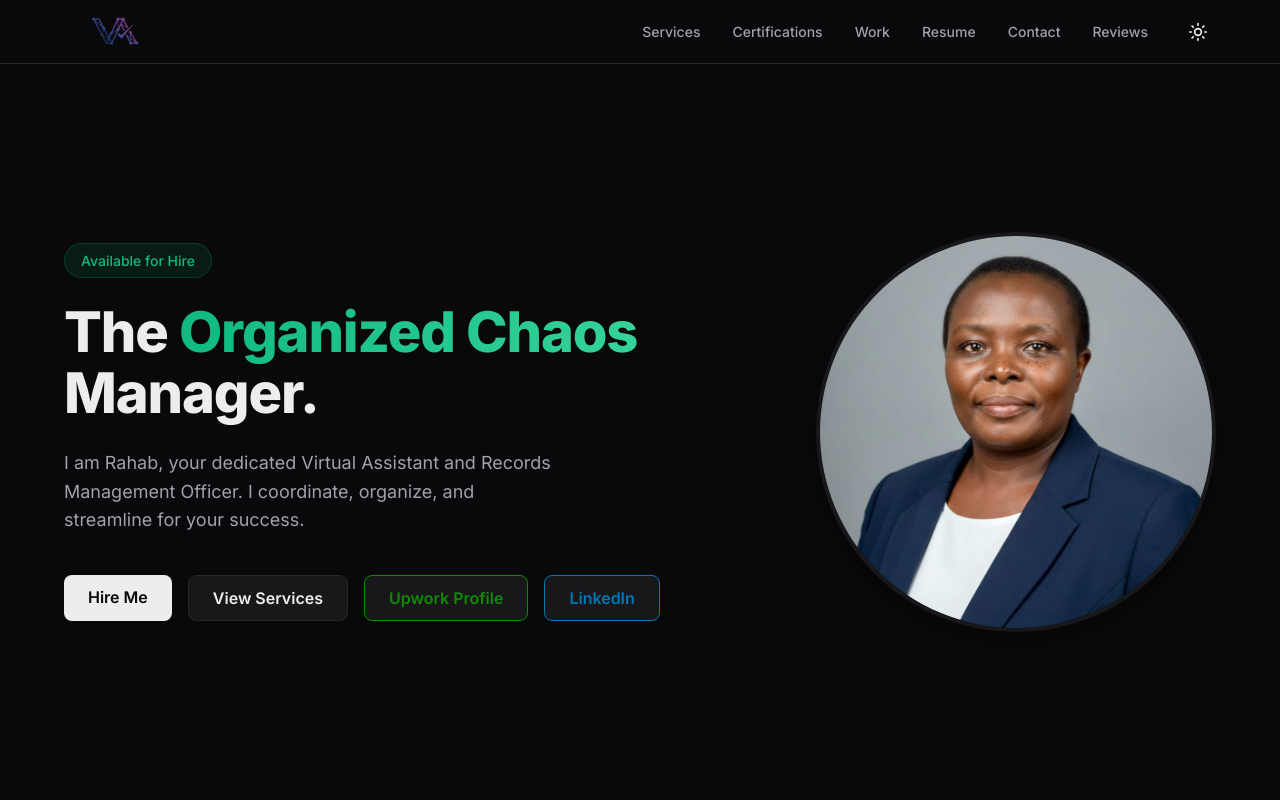
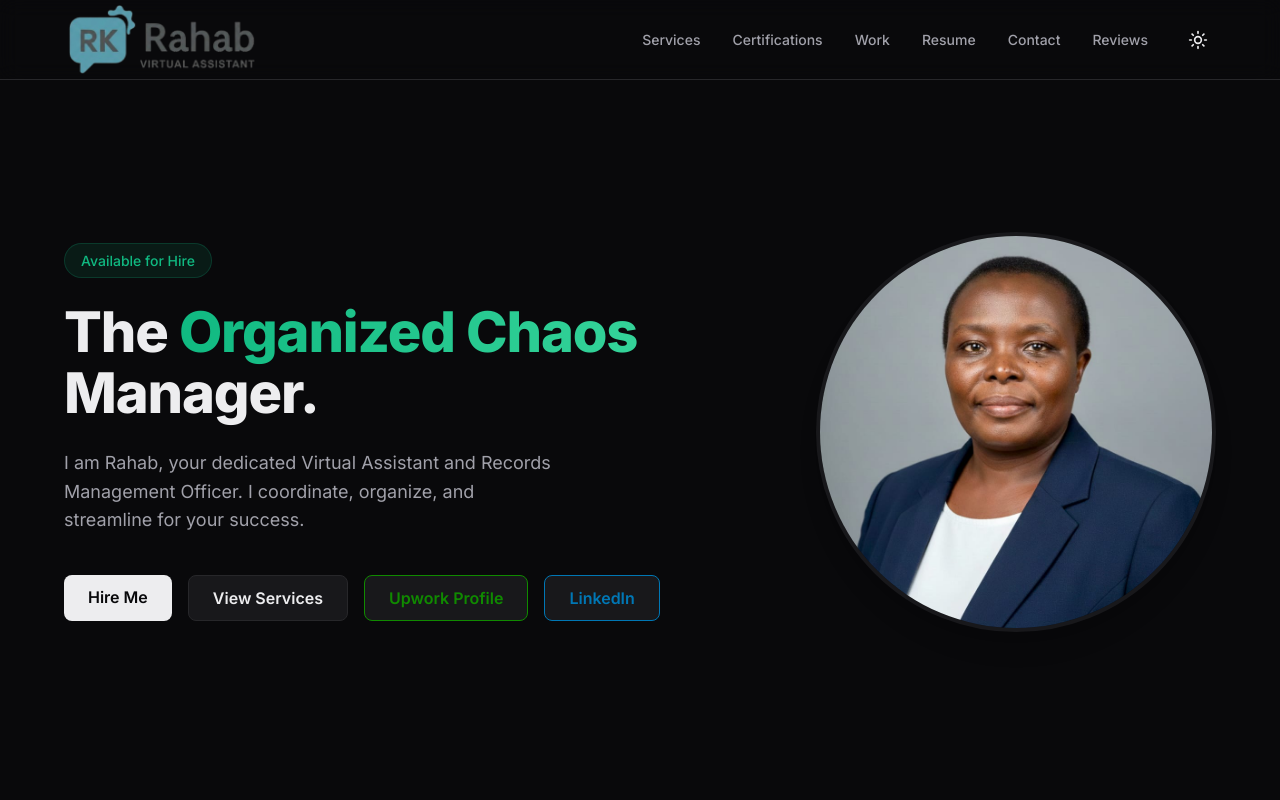
Before and after one commit to purimsq/Virtual-Assistant-Rahab, a Next.js app: page / in a window 1280 px wide. Shown: the top 800 px of the page. Built offline with nearby package versions, Linux system fonts and the light colour scheme.

Commit message:
Update logo and increase navbar branding size

```diff
--- a/src/components/Navbar.module.css
+++ b/src/components/Navbar.module.css
@@ -3,7 +3,7 @@
     top: 0;
     left: 0;
     right: 0;
-    height: 64px;
+    height: 80px;
     display: flex;
     align-items: center;
     z-index: 50;
@@ -37,7 +37,7 @@
 
 .logoImage {
     width: auto;
-    height: 58px;
+    height: 72px;
     /* Maximize height within navbar */
     object-fit: contain;
 }
@@ -70,7 +70,7 @@
 
 .mobileOverlay {
     position: fixed;
-    top: 64px;
+    top: 80px;
     /* Match Navbar height */
     left: 0;
     right: 0;
```
Also changed, not shown: src/assets/logo.png.
